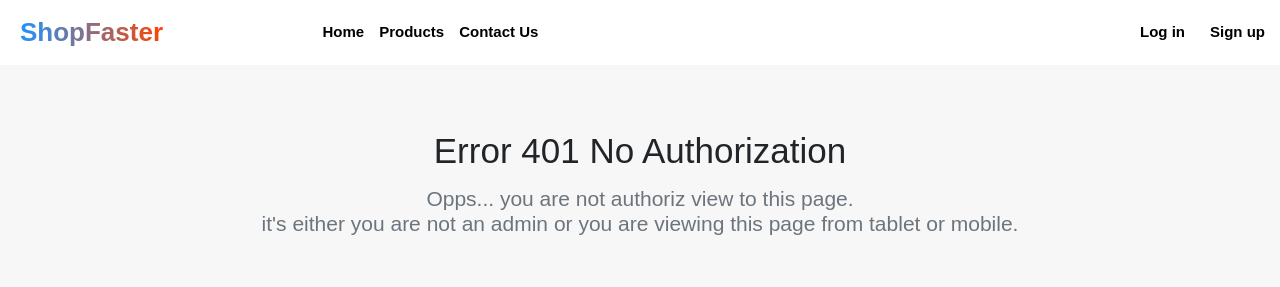
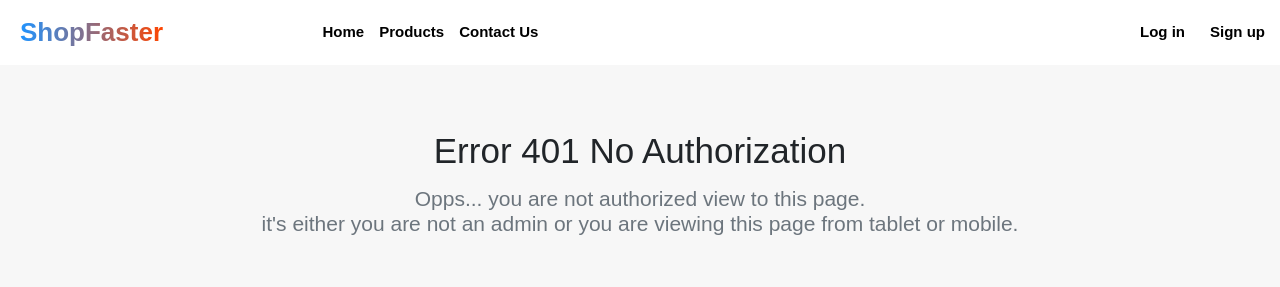
Before and after one commit to Ahmed-Karara/ShopFaster, a React (Create React App) app: page /notAuthorized in a window 1280 px wide. Shown: the top 287 px of the page. Built offline with nearby package versions, Linux system fonts and the light colour scheme; no server answers.

Commit message:
initial commit

```diff
--- a/src/components/notAuthorized/NotAuthorized.js
+++ b/src/components/notAuthorized/NotAuthorized.js
@@ -13,7 +13,7 @@ const NotAuthorized = () => {
       <div className="p-3">
         <h1 className="text-dark mb-3"> Error 401 No Authorization </h1>
         <h4 className="text-muted">
-          Opps... you are not authoriz view to this page.
+          Opps... you are not authorized view to this page.
           <br />
           it's either you are not an admin or you are viewing this page from
           tablet or mobile.
```
